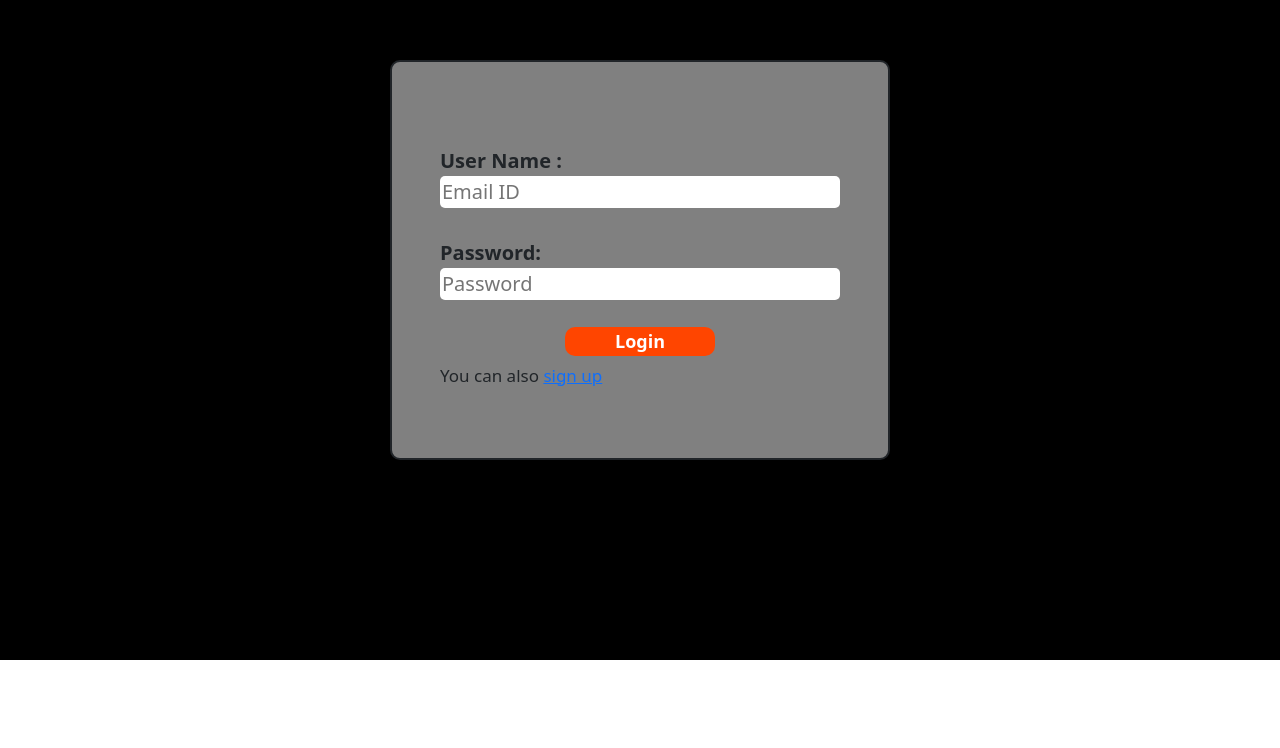
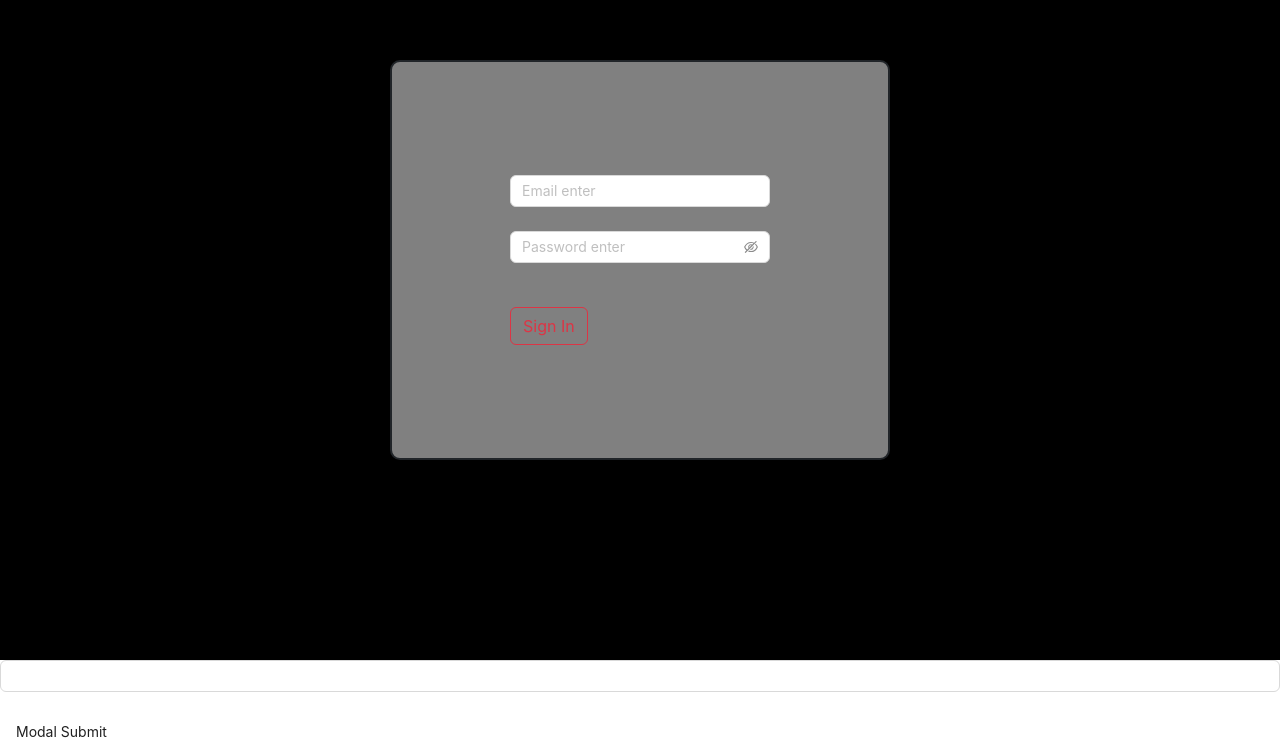
Before and after one commit to sakshi1320/videoplayer, a React (Create React App) app: page /login in a window 1280 px wide. Shown: the part 140-888 px from the top of the page. Before the commit the page ends 800 px from the top, so only its background shows below. Built offline with nearby package versions, Linux system fonts and the light colour scheme.

Commit message:
used antd instead of formik

```diff
--- a/src/LandingPage/Login1.jsx
+++ b/src/LandingPage/Login1.jsx
@@ -4,19 +4,15 @@ import axios from "axios";
 import { useCookies } from "react-cookie";
 import { Link, useNavigate } from "react-router-dom";
 import "./signin.css";
-import { Modal, message, notification } from "antd";
+import { Modal, message, notification, Form, Input, Button } from "antd";
 import useModal from "antd/es/modal/useModal";
 import { useState } from "react";
-
-const initialValues = {
-  Email: "",
-  Password: "",
-  OTP: "",
-};
 
 export function Login() {
   const [cookies, setcookies, removecookies] = useCookies();
   const navigate = useNavigate();
+  const [form] = Form.useForm();
+  const [form2] = Form.useForm();
   const [modalOpen, setModalOpen] = useState(false);
   const [Message, setMessage] = useState();
   const handleOk = () => {
@@ -31,10 +27,32 @@ export function Login() {
   const handleCancel = () => {
     setModalOpen(false);
   };
-  const { values, errors, handleChange, handleSubmit, handleBlur, touched } = useFormik({
-    initialValues,
-    validationSchema: Signupschema,
-    onSubmit: (values, action) => {
+  // const { values, errors, handleChange, handleSubmit, handleBlur, touched } = useFormik({
+  //   initialValues,
+  //   validationSchema: Signupschema,
+  //   onSubmit: (values, action) => {
+  //     axios({
+  //       method: "get",
+  //       url: "http://127.0.0.1:5000/login",
+  //     }).then((res) => {
+  //       for (var user of res.data) {
+  //         // console.log(user);
+  //         if (user.Email == values.Email && user.Password == values.Password) {
+  //           setModalOpen(true);
+  //           setcookies("logindata", user);
+  //           break;
+  //         } else {
+  //           notification.error({ message: "Please eanter valide credentials." });
+  //           action.resetForm();
+  //           // break;
+  //           // navigate("/signup");
+  //         }
+  //       }
+  //     });
+  //   },
+  // });
+  const SubmitHandler = (values) => {
+    console.log("RRRRRR values", values);
     axios({
       method: "get",
       url: "http://127.0.0.1:5000/login",
@@ -47,14 +65,14 @@ export function Login() {
           break;
         } else {
           notification.error({ message: "Please eanter valide credentials." });
-            action.resetForm();
+          // action.resetForm();
+          form.resetFields();
           // break;
           // navigate("/signup");
         }
       }
     });
-    },
-  });
+  };
   return (
     <>
       <div
@@ -62,59 +80,36 @@ export function Login() {
         style={{ height: "100vh", background: "black" }}
       >
         <div className="signin-box">
-          <form onSubmit={handleSubmit}>
-            <div className="lable">
-              <label htmlFor="Email" className="input-lable">
-                User Name :
-              </label>
-              <br />
-              <input
-                className="input-box"
-                type="email"
-                name="Email"
-                id="Email"
-                placeholder="Email ID"
-                value={values.Email}
-                onChange={handleChange}
-                // onBlur={handleBlur}
-              ></input>
-              {errors.Email && touched.Email ? <p>{errors.Email}</p> : null}
-            </div>
-            <div className="lable">
-              <label htmlFor="Password">Password:</label>
-              <br />
-              <input
-                className="input-box"
-                type="password"
+          <Form form={form} onFinish={SubmitHandler}>
+            <Form.Item name="Email" rules={[{ required: true, message: "Email is required" }]}>
+              <Input placeholder="Email enter" />
+            </Form.Item>
+            <Form.Item
               name="Password"
-                id="Password"
-                placeholder="Password"
-                value={values.Password}
-                onChange={handleChange}
-                // onBlur={handleBlur}
-              ></input>
-              {errors.Password && touched.Password ? <p>{errors.Password}</p> : null}
-            </div>
-            <div className="btn d-flex justify-content-center align-items-center">
-              <button type="submit">Login</button>
-              <Modal title="Enter OTP" open={modalOpen} onOk={handleOk} onCancel={handleCancel}>
-                <input
-                  name="OTP"
-                  value={values.OTP}
-                  // onKeyUp={(event) => setMessage(event.target.value)}
-                  onChange={handleChange}
-                />
-                {errors.OTP && touched.OTP ? <p>{errors.OTP}</p> : null}
-
-                {/* <input onChange={handleChange}></input> */}
-              </Modal>
-            </div>
-            <p className="signup-link">
-              You can also <Link to="/signup">sign up</Link>
-            </p>
-          </form>
+              rules={[{ required: true, message: "Password is required" }]}
+            >
+              <Input.Password placeholder="Password enter" />
+            </Form.Item>
+            <button type="submit" className="btn btn-outline-danger">
+              Sign In
+            </button>
+          </Form>
         </div>
       </div>
+      {/* <Modal title="Enter OTP" open={modalOpen} onOk={handleOk} onCancel={handleCancel}> */}
+      <Form form={form2}>
+        <Form.Item
+          name="OTP"
+          rules={[
+            { required: true, message: "OTP is required" },
+            { min: 6, max: 6, message: "OTP is only 6 digit" },
+          ]}
+        >
+          <Input />
+        </Form.Item>
+        <Button type="submit">Modal Submit</Button>
+      </Form>
+      {/* </Modal> */}
     </>
   );
 }
```
Lines whose indentation alone changed are shown as unchanged.
